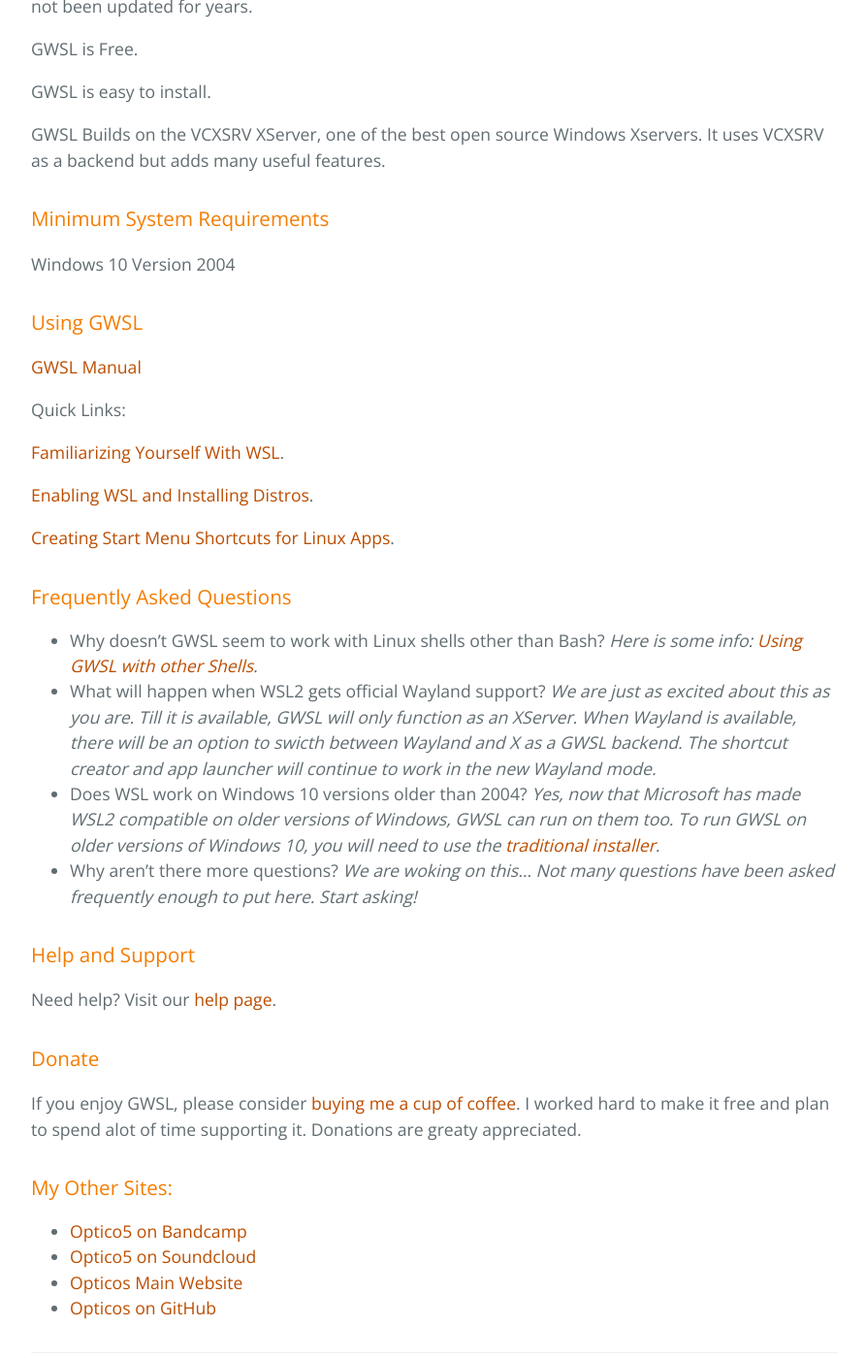
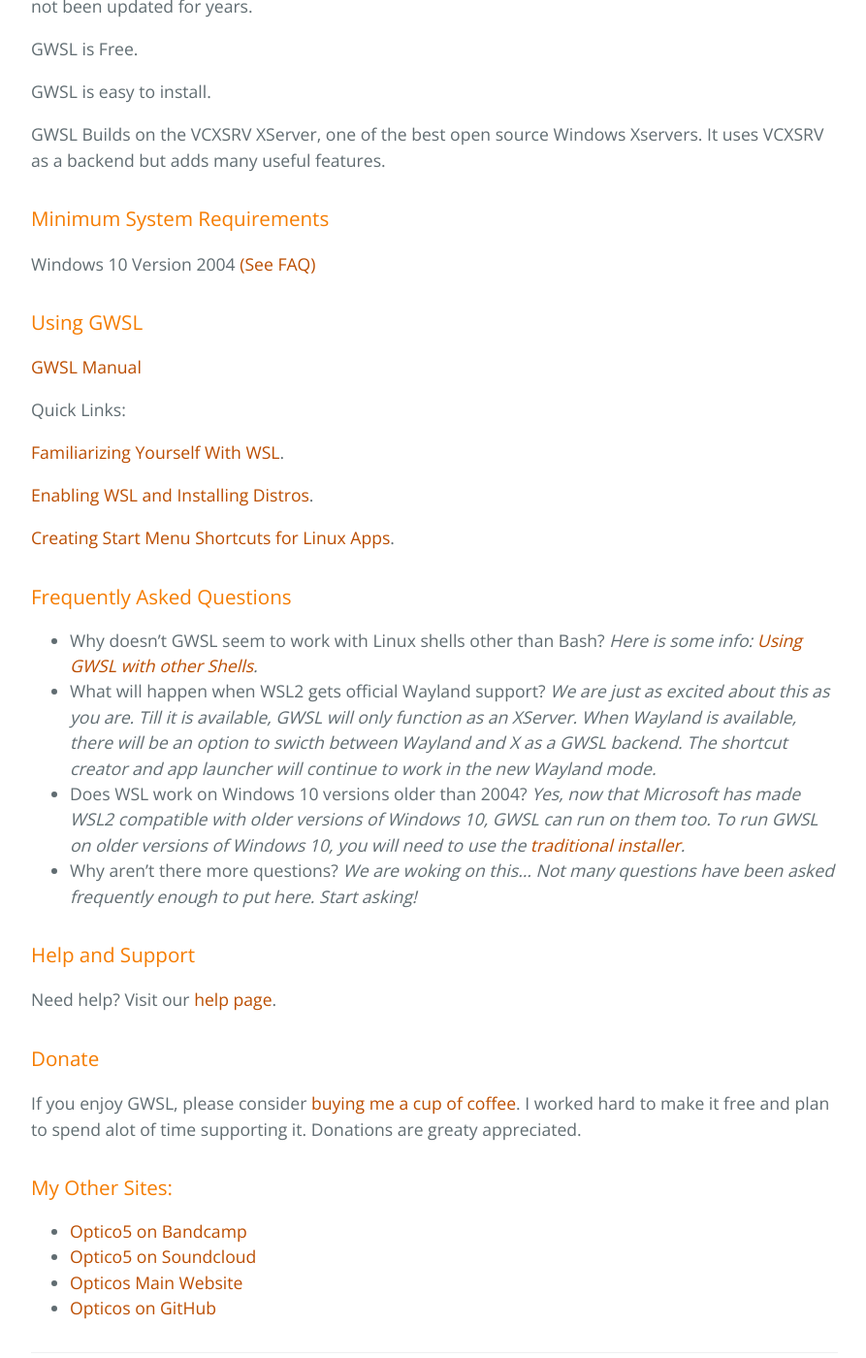
Before and after one commit to Opticos/gwsl, a Jekyll site: the page built from index.md, in a window 1280 px wide and 1400 px high, scrolled down 1562 px. Shown: the whole window at 97% size, without its empty margins (192-1085 px from the left). Built offline with Jekyll 4.4.1, drawn with Linux system fonts in a browser that asks for light colours; the repository's description, which GitHub fills in, is left out.

Commit message:
Update index.md

```diff
--- a/index.md
+++ b/index.md
@@ -36,7 +36,7 @@ GWSL Builds on the VCXSRV XServer, one of the best open source Windows Xservers.
 
 ### Minimum System Requirements
 
-Windows 10 Version 2004
+Windows 10 Version 2004 [(See FAQ)](#frequently-asked-questions)
 
 
 
@@ -83,10 +83,10 @@ Miscellaneous
 
 -->
 
-### Frequently Asked Questions
+### Frequently Asked Questions ###
 *  Why doesn't GWSL seem to work with Linux shells other than Bash? *Here is some info: [Using GWSL with other Shells](./tutorials/manual.html#using-gwsl-with-other-shells).*
 *  What will happen when WSL2 gets official Wayland support? *We are just as excited about this as you are. Till it is available, GWSL will only function as an XServer. When Wayland is available, there will be an option to swicth between Wayland and X as a GWSL backend. The shortcut creator and app launcher will continue to work in the new Wayland mode.*
-*  Does WSL work on Windows 10 versions older than 2004? *Yes, now that Microsoft has made WSL2 compatible on older versions of Windows, GWSL can run on them too. To run GWSL on older versions of Windows 10, you will need to use the [traditional installer](./tutorials/download.html).*
+*  Does WSL work on Windows 10 versions older than 2004? *Yes, now that Microsoft has made WSL2 compatible with older versions of Windows 10, GWSL can run on them too. To run GWSL on older versions of Windows 10, you will need to use the [traditional installer](./tutorials/download.html).*
 *  Why aren't there more questions? *We are woking on this... Not many questions have been asked frequently enough to put here. Start asking!*
 
 
```
